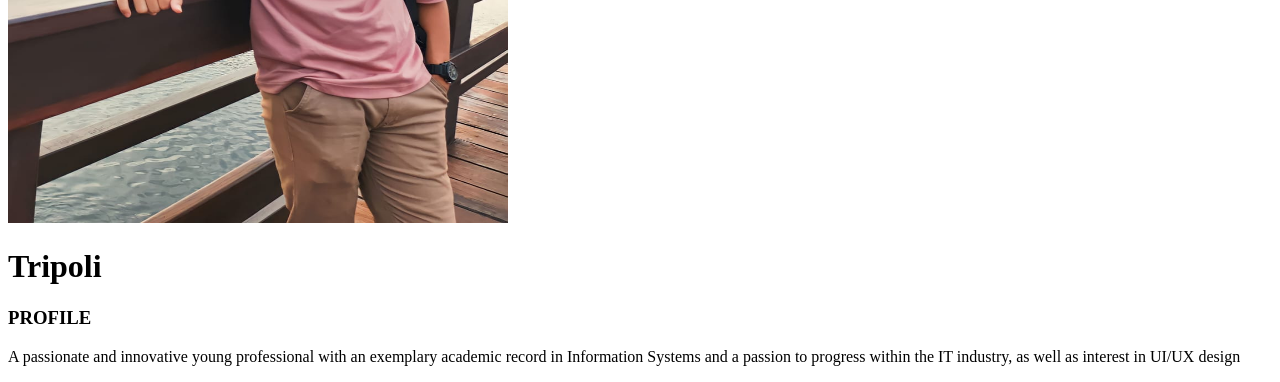
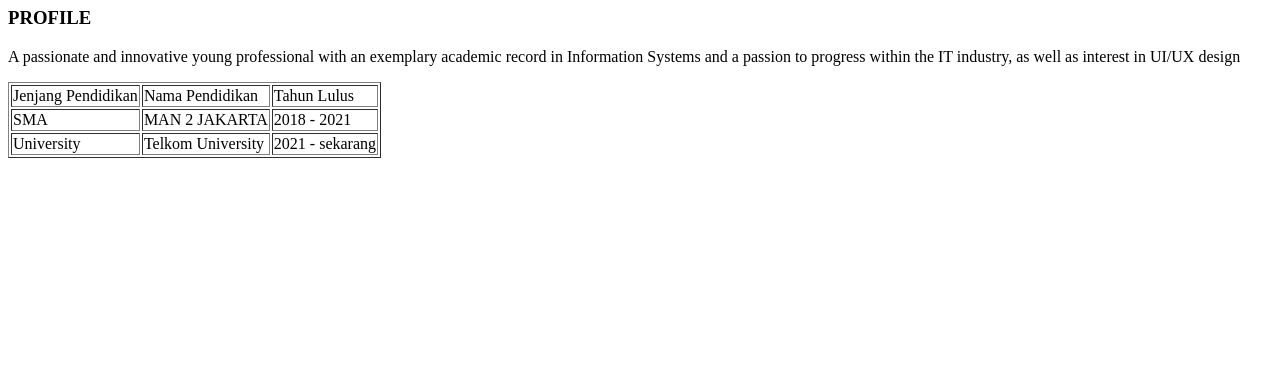
Before and after one commit to Tripoliotri/WAD_project1, a plain HTML site: page index.html in a window 1280 px wide. Shown: the part 485-867 px from the top of the page. After the commit the page ends 800 px from the top, so only its background shows below. Drawn offline with Linux system fonts and the light colour scheme.

Commit message:
Update index.html

```diff
--- a/index.html
+++ b/index.html
@@ -5,7 +5,7 @@
 </head>
 <body>
 
-<img src="foto buat cv.jpeg" width="500" height="700"/>
+<img src="foto buat cv.jpeg" width="200" height="400"/>
 <h1> Tripoli </h1>
 <h3> PROFILE</h3>
 <p> A passionate and innovative young professional
@@ -13,7 +13,23 @@
     Information Systems and a passion to progress
     within the IT industry, as well as interest in UI/UX
     design
-     </p>
+<table border="1">
+        <tr>
+            <td>Jenjang Pendidikan</td>
+            <td>Nama Pendidikan</td>
+            <td>Tahun Lulus</td>
+        </tr>
+        <tr>
+            <td>SMA  </td>
+            <td>MAN 2 JAKARTA</td>
+            <td>2018 - 2021</td>
+        </tr>
+        <tr>
+            <td>  University </td>
+            <td> Telkom University</td>
+            <td> 2021 - sekarang</td>
+        </tr>
+    </table>
 
 </body>
 </html>
```
